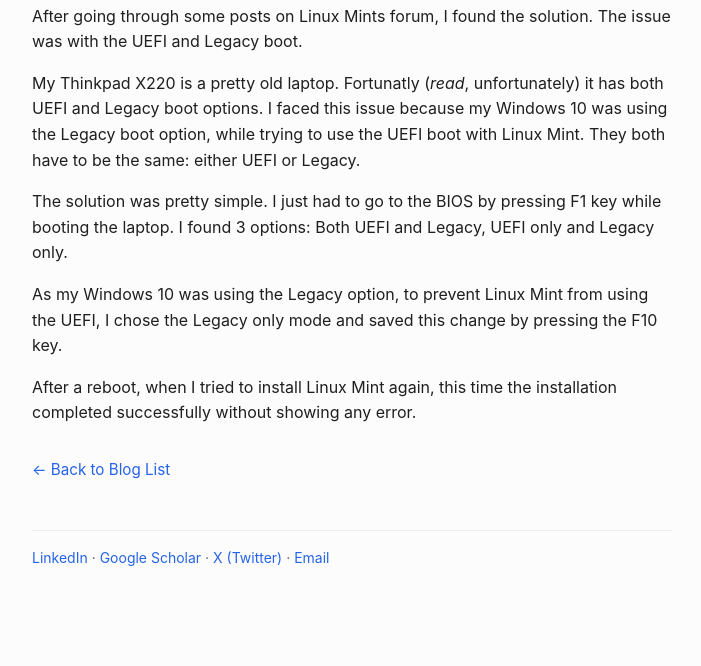
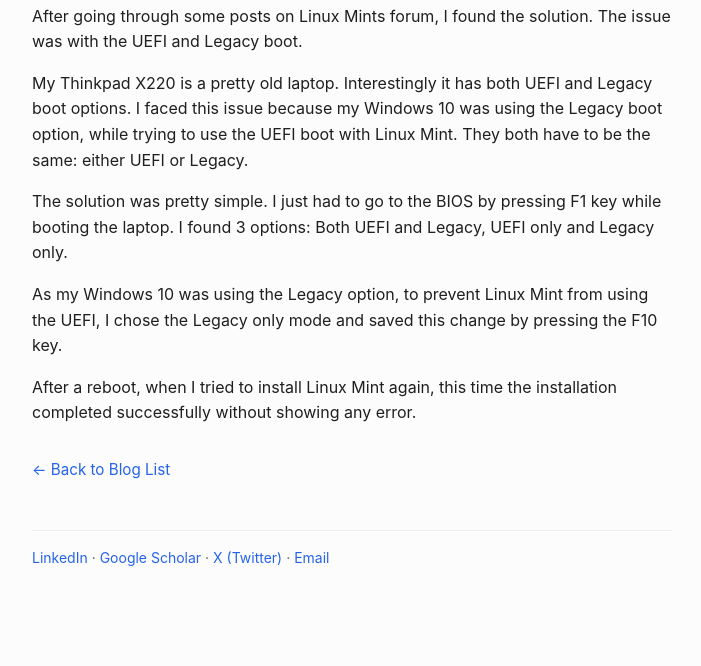
Before and after one commit to muntasimulhaque/muntasimulhaque.github.io, a Jekyll site: the page built from _posts/2025-04-27-unable-to-install-grub.md, in a window 1280 px wide. Shown: the part 775-1441 px from the top of the page, without its empty margins (288-989 px from the left). Built offline with Jekyll 4.4.1, drawn with Linux system fonts in a browser that asks for light colours.

Commit message:
Update 2025-04-27-unable-to-install-grub.md

```diff
--- a/_posts/2025-04-27-unable-to-install-grub.md
+++ b/_posts/2025-04-27-unable-to-install-grub.md
@@ -10,7 +10,7 @@
 
 After going through some posts on Linux Mints forum, I found the solution. The issue was with the UEFI and Legacy boot.
 
-My Thinkpad X220 is a pretty old laptop. Fortunatly (*read*, unfortunately) it has both UEFI and Legacy boot options. I faced this issue because my Windows 10 was using the Legacy boot option, while trying to use the UEFI boot with Linux Mint. They both have to be the same: either UEFI or Legacy.
+My Thinkpad X220 is a pretty old laptop. Interestingly it has both UEFI and Legacy boot options. I faced this issue because my Windows 10 was using the Legacy boot option, while trying to use the UEFI boot with Linux Mint. They both have to be the same: either UEFI or Legacy.
 
 The solution was pretty simple. I just had to go to the BIOS by pressing F1 key while booting the laptop. I found 3 options: Both UEFI and Legacy, UEFI only and Legacy only.
 
```
